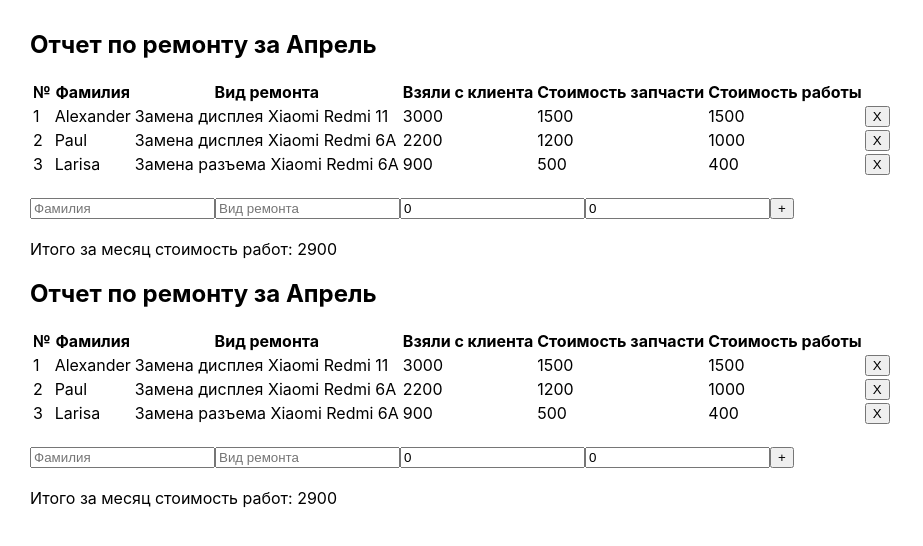
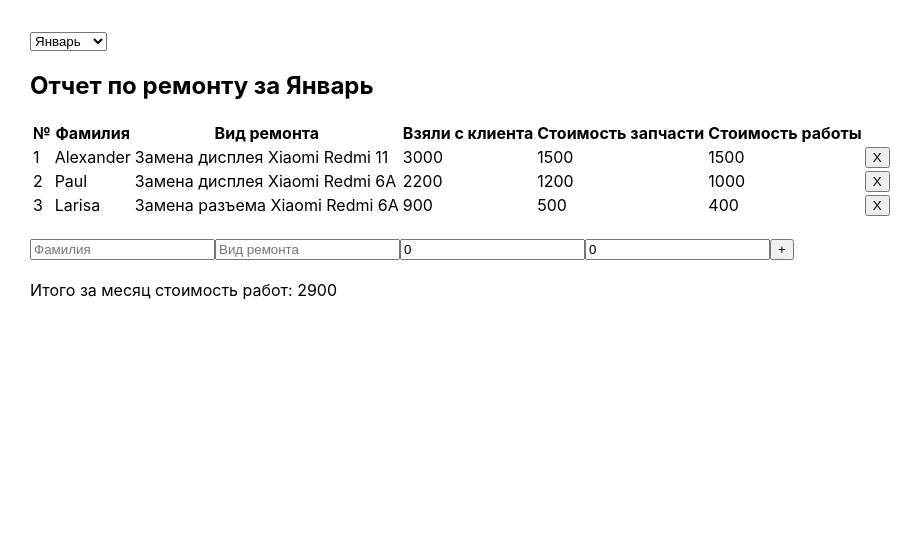
Before and after one commit to DreamLife37/React_Project_Electronics_Repair_Report, a React (Create React App) app: page / in a window 1280 px wide. Shown: the top 546 px of the page, without its empty margins (0-923 px from the left). Built offline with nearby package versions, Linux system fonts and the light colour scheme.

Commit message:
Added monthly report, refactoring

```diff
--- a/src/App.tsx
+++ b/src/App.tsx
@@ -1,120 +1,141 @@
-import React, {useState} from 'react';
+import React, {ChangeEvent, useState} from 'react';
 import './App.css';
 import {v1} from "uuid";
-import {AddItemForm} from "./components/AddItemForm";
-import {EditableCell} from "./components/EditableCell";
+import {TableReport} from "./components/TableReport";
 
-type DataOneRepair = [id: string,
-    name: string,
+
+type DataOneRepairType = {
+    id: string,
+    lastNameClient: string,
     typeOfRepair: string,
     sumRepair: number,
     sparePartsCost: number,
-    workPrice: number]
+    workPrice: number
+}
 
-type DataType = Array<DataOneRepair>
+export type DataType = {
+    [key: string]: Array<DataOneRepairType>
+}
+
+type MonthsType = {
+    id: string, title: string
+}
+
+let month1 = v1()
+let month2 = v1()
 
 function App() {
+    let workPrice
 
-    let [data, setData] = useState<DataType>([
-        [v1(), 'Alexander', 'Замена дисплея Xiaomi Redmi 11', 3000, 1500, 1500],
-        [v1(), 'Paul', 'Замена дисплея Xiaomi Redmi 6A', 2200, 1200, 1000],
-        [v1(), 'Larisa', 'Замена разъема Xiaomi Redmi 6A', 900, 500, 400],
+    let [months, setMonths] = useState<Array<MonthsType>>([
+        {id: month1, title: 'Январь'},
+        {id: month2, title: 'Февраль'},
     ])
+    let [monthId, setMonthId] = useState(month1)
+    let [data, setData] = useState<DataType>({
+        [month1]: [
+            {
+                id: v1(),
+                lastNameClient: 'Alexander',
+                typeOfRepair: 'Замена дисплея Xiaomi Redmi 11',
+                sumRepair: 3000,
+                sparePartsCost: 1500,
+                workPrice: 1500
+            },
+            {
+                id: v1(),
+                lastNameClient: 'Paul',
+                typeOfRepair: 'Замена дисплея Xiaomi Redmi 6A',
+                sumRepair: 2200,
+                sparePartsCost: 1200,
+                workPrice: 1000
+            },
+            {
+                id: v1(),
+                lastNameClient: 'Larisa',
+                typeOfRepair: 'Замена разъема Xiaomi Redmi 6A',
+                sumRepair: 900,
+                sparePartsCost: 500,
+                workPrice: 400
+            },
+        ],
+        [month2]: [
+            {
+                id: v1(),
+                lastNameClient: 'Andrey',
+                typeOfRepair: 'Замена дисплея IPhone 12',
+                sumRepair: 4500,
+                sparePartsCost: 1500,
+                workPrice: 3000
+            },
+            {
+                id: v1(),
+                lastNameClient: 'Olga',
+                typeOfRepair: 'Замена дисплея Xiaomi Redmi 6A',
+                sumRepair: 2200,
+                sparePartsCost: 1200,
+                workPrice: 1000
+            },
+            {
+                id: v1(),
+                lastNameClient: 'Svetlana',
+                typeOfRepair: 'Замена разъема оригинал Xiaomi Mi 11',
+                sumRepair: 2000,
+                sparePartsCost: 1000,
+                workPrice: 1000
+            },
+        ]
+    })
 
-    let [lastNameClient, setLastNameClient] = useState('')
-    let [typeOfRepair, setTypeOfRepair] = useState('')
-    let [sumRepair, setSumRepair] = useState<number>(0)
-    let [sparePartsCost, setSparePartsCost] = useState<number>(0)
+    const onClickAddRepairHandler = (monthId: string, lastNameClient: string, typeOfRepair: string, sumRepair: number, sparePartsCost: number) => {
+        workPrice = sumRepair - sparePartsCost
+        const newRepairItem = {id: v1(), lastNameClient, typeOfRepair, sumRepair, sparePartsCost, workPrice}
+        let monthlyReport = data[monthId]
+        data[monthId] = [...monthlyReport, newRepairItem]
+        setData({...data})
+    }
+
+    const onClickRemoveRepairHandler = (id: string, monthId: string) => {
+        let monthlyReport = data[monthId]
+        data[monthId] = monthlyReport.filter(item => {
+            return item.id !== id
+        })
+        setData({...data})
+    }
+
+    const changeTitleCell = (id: string, newValue: string | number, monthId: string, nameCell: string | number) => {
+        let monthlyReport = data[monthId]
+        let dataOneRepair = monthlyReport.find(row => row.id === id)
+
+        if (dataOneRepair) {
+            if (typeof newValue === "string") {
+                // @ts-ignore
+                dataOneRepair[nameCell] = newValue
+                dataOneRepair.workPrice = dataOneRepair.sumRepair - dataOneRepair.sparePartsCost
+            }
+        }
+        return setData({...data})
+    }
 
 
-    const SortableBody = () => {
-        let workPrice,
-            monthlySum
-
-        const getSumColumn = (arr: DataType, column: number) => {
-            let sum = 0
-            arr.forEach((el: any) => sum += el[column])
-            return sum
-        }
-
-        const onClickAddRepairHandler = () => {
-            workPrice = sumRepair - sparePartsCost
-            const newRepairItem = [v1(), lastNameClient, typeOfRepair, +sumRepair, +sparePartsCost, workPrice]
-            const newData = [...data, newRepairItem]
-            console.log(newData)
-            // @ts-ignore
-            setData(newData)
-        }
-
-        const onClickRemoveRepairHandler = (id: string) => {
-            setData(data.filter(item => {
-                return item[0] !== id
-            }))
-        }
-
-        const changeTitleCell = (column: number, row: number, newValue: string | number) => {
-            let newData = [...data]
-            newData[row][column] = newValue
-            newData[row][5] = newData[row][3] - newData[row][4]
-            return setData(newData)
-        }
-
-        return (<>
-            <h2>Отчет по ремонту за Апрель</h2>
-            <table>
-                <tr>
-                    <th>№</th>
-                    <th>Фамилия</th>
-                    <th>Вид ремонта</th>
-                    <th>Взяли с клиента</th>
-                    <th>Стоимость запчасти</th>
-                    <th>Стоимость работы</th>
-                </tr>
-                {data.map((item, index) => {
-                    const onTitleChangeHandler = (newValue: string | number, column: number) => {
-                        changeTitleCell(column, index, newValue)
-                        //index - номер строки = row
-                    }
-                    return <>
-                        <tr key={item[0]}>
-                            <td>{index + 1} </td>
-                            <EditableCell value={data[index][1]}
-                                          onChange={(newValue) => onTitleChangeHandler(newValue, 1)}/>
-                            <EditableCell value={data[index][2]}
-                                          onChange={(newValue) => onTitleChangeHandler(newValue, 2)}/>
-                            <EditableCell value={data[index][3]}
-                                          onChange={(newValue) => onTitleChangeHandler(+newValue, 3)}/>
-                            <EditableCell value={data[index][4]}
-                                          onChange={(newValue) => onTitleChangeHandler(+newValue, 4)}/>
-                            <td>{workPrice = data[index][3] - data[index][4]} </td>
-
-                            <button onClick={() => onClickRemoveRepairHandler(item[0])}>X</button>
-                        </tr>
-                    </>
-                })}
-            </table>
-
-            <div>
-                <br/>
-                <AddItemForm onChange={setLastNameClient} value={lastNameClient} placeholder="Фамилия" type={'text'}/>
-                <AddItemForm onChange={setTypeOfRepair} value={typeOfRepair} placeholder="Вид ремонта" type={'text'}/>
-                <AddItemForm onChange={setSumRepair} value={sumRepair} placeholder="Стоимость ремонта" type={'number'}/>
-                <AddItemForm onChange={setSparePartsCost} value={sparePartsCost} placeholder="Стоимость запчастей"
-                             type={'number'}/>
-                <button onClick={onClickAddRepairHandler}>+</button>
-            </div>
-            <br/>
-            Итого за месяц стоимость работ: {getSumColumn(data, 5)}
-        </>)
+    const onChangeSelect = (e: ChangeEvent<HTMLSelectElement>) => {
+        setMonthId(e.currentTarget.value)
     }
 
     return (
         <div className="App">
-            <SortableBody/>
-            {SortableBody()}
+            <select value={monthId} onChange={onChangeSelect}>
+                <option value={month1}>Январь</option>
+                <option value={month2}>Февраль</option>
+            </select>
+
+            <TableReport data={data} monthId={monthId}
+                         onClickAddRepairHandler={onClickAddRepairHandler}
+                         onClickRemoveRepairHandler={onClickRemoveRepairHandler}
+                         changeTitleCell={changeTitleCell}
+            />
         </div>
     );
 }
 
-
 export default App;
--- a/src/components/AddItemForm.tsx
+++ b/src/components/AddItemForm.tsx
@@ -1,4 +1,4 @@
-import React from "react";
+import React, {ChangeEvent, useState} from "react";
 
 type AddItemForm = {
     onChange: (value: any) => void
@@ -7,13 +7,15 @@ type AddItemForm = {
     type: string
 }
 
-export const AddItemForm = (props: AddItemForm) => {
+export const AddItemForm = React.memo((props: AddItemForm) => {
+    const onChangeHandler = (e: ChangeEvent<HTMLInputElement>) => {
+        props.onChange(e.currentTarget.value)
+    }
     return <>
         <input value={props.value}
-               onChange={(event) => props.onChange(event.currentTarget.value)}
+               onChange={onChangeHandler}
                placeholder={props.placeholder}
                type={props.type}
         />
     </>
-
-}
+})
--- a/src/components/TableReport.tsx
+++ b/src/components/TableReport.tsx
@@ -1,3 +1,86 @@
-export const TableReport=()=>{
+import {EditableCell} from "./EditableCell";
+import {AddItemForm} from "./AddItemForm";
+import React, {useState} from "react";
+import {DataType} from "../App";
 
+type TableReportType = {
+    data: DataType
+    monthId: string
+    onClickAddRepairHandler: (monthId: string, lastNameClient: string, typeOfRepair: string, sumRepair: number, sparePartsCost: number) => void
+    onClickRemoveRepairHandler: (id: string, monthId: string) => void
+    changeTitleCell: (id: string, newValue: string | number, monthId: string, nameCell: string | number) => void
 }
+
+export const TableReport = (props: TableReportType) => {
+
+    let [lastNameClient, setLastNameClient] = useState('')
+    let [typeOfRepair, setTypeOfRepair] = useState('')
+    let [sumRepair, setSumRepair] = useState<number>(0)
+    let [sparePartsCost, setSparePartsCost] = useState<number>(0)
+
+    let workPrice,
+        monthlySum
+
+    const getSumColumn = (monthId: string) => {
+        let sum = 0
+        props.data[monthId].forEach((el: any) => sum += el.workPrice)
+        return sum
+    }
+
+    return (<>
+
+        <h2>Отчет по ремонту за {'Январь'}</h2>
+        <table>
+            <tr>
+                <th>№</th>
+                <th>Фамилия</th>
+                <th>Вид ремонта</th>
+                <th>Взяли с клиента</th>
+                <th>Стоимость запчасти</th>
+                <th>Стоимость работы</th>
+            </tr>
+
+            {props.data[props.monthId].map((item, index) => {
+
+                const onTitleChangeHandler = (newValue: string | number, nameCell: string | number) => {
+                    props.changeTitleCell(item.id, newValue, props.monthId, nameCell)
+                    //index - номер строки = row
+                }
+
+                monthlySum = getSumColumn(props.monthId)
+
+                return <>
+                    <tr key={item.id}>
+                        <td>{index + 1} </td>
+                        <EditableCell value={item.lastNameClient}
+                                      onChange={(newValue) => onTitleChangeHandler(newValue, 'lastNameClient')}/>
+                        <EditableCell value={item.typeOfRepair}
+                                      onChange={(newValue) => onTitleChangeHandler(newValue, 'typeOfRepair')}/>
+                        <EditableCell value={item.sumRepair}
+                                      onChange={(newValue) => onTitleChangeHandler(newValue, 'sumRepair')}/>
+                        <EditableCell value={item.sparePartsCost}
+                                      onChange={(newValue) => onTitleChangeHandler(newValue, 'sparePartsCost')}/>
+                        <td>{workPrice = item.sumRepair - item.sparePartsCost} </td>
+
+                        <button onClick={() => props.onClickRemoveRepairHandler(item.id, props.monthId)}>X</button>
+                    </tr>
+                </>
+            })}
+        </table>
+        <div>
+            <br/>
+            <AddItemForm onChange={setLastNameClient} value={lastNameClient}
+                         placeholder="Фамилия" type={'text'}/>
+            <AddItemForm onChange={setTypeOfRepair} value={typeOfRepair}
+                         placeholder="Вид ремонта" type={'text'}/>
+            <AddItemForm onChange={setSumRepair} value={sumRepair} placeholder="Стоимость ремонта" type={'number'}/>
+            <AddItemForm onChange={setSparePartsCost} value={sparePartsCost} placeholder="Стоимость запчастей"
+                         type={'number'}/>
+            <button
+                onClick={() => props.onClickAddRepairHandler(props.monthId, lastNameClient, typeOfRepair, sumRepair, sparePartsCost)}>+
+            </button>
+        </div>
+        <br/>
+        Итого за месяц стоимость работ: {monthlySum}
+    </>)
+}
```
